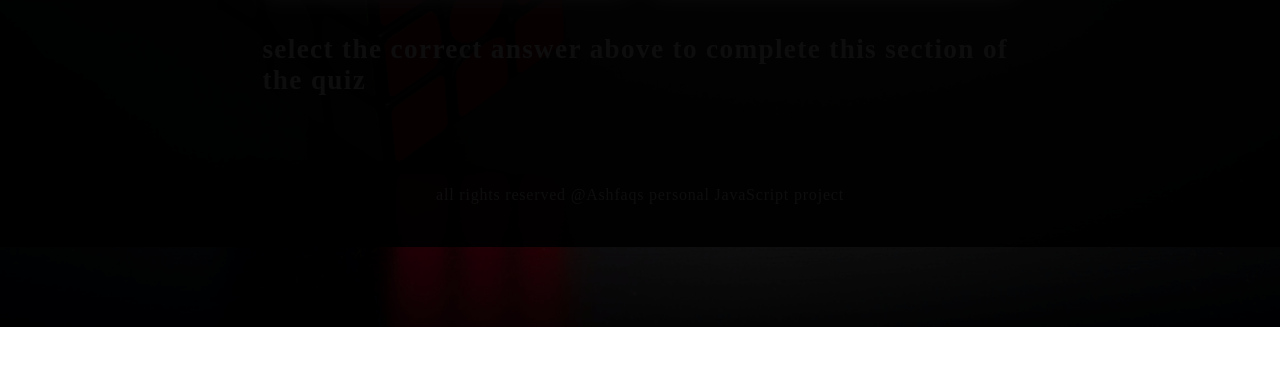
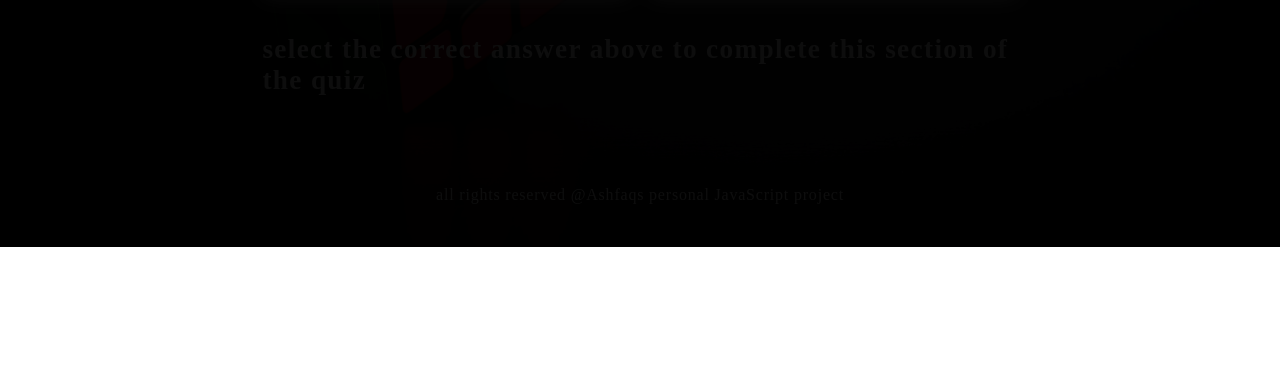
Before and after one commit to ashfaque9426/JavaScript-Quiz-Game, a plain HTML site: page index.html in a window 1280 px wide. Shown: the part 553-918 px from the top of the page. Before the commit the page ends 880 px from the top, so only its background shows below. Drawn offline with Linux system fonts and the light colour scheme.

Commit message:
changes in css rules

```diff
--- a/engine.js
+++ b/engine.js
@@ -177,7 +177,6 @@ function todoFunc(e, i) {
         mainFooter.innerHTML = `Your Score for this quiz game is ${score} out of ${questionArray.length} and the time you took is ${dySec} seconds or ${(dySec / 60).toFixed(2)} minutes. You have given ${score} correct answers. Congratulations.`;
 
         if(wrongAnssArr.length > 4) document.body.style.overflow = "auto";
-        if (wrongAnssArr.length > 6) document.styleSheets[0].rules[1].style.height = `300vh`;
 
         if (wrongAnssArr.length === 1) {
             mainFooter.innerHTML = `Your Score for this quiz game is ${score} out of ${questionArray.length} and the time you took is ${dySec} seconds or ${(dySec / 60).toFixed(2)} minutes. The question that you have given a wrong answer and the correct answer for that question is down bellow`;
--- a/styles.css
+++ b/styles.css
@@ -7,7 +7,7 @@
 
 body::before {
     width: 100%;
-    height: 110vh;
+    height: 300vh;
     content: "";
     position: absolute;
     top: 0;
@@ -18,8 +18,10 @@ body::before {
     background-image: url("./olav-ahrens-rotne-MAEbdaFe4ps-unsplash.jpg");
     background-size: cover;
     background-position: center;
+    background-attachment: fixed;
     background-repeat: no-repeat;
     filter: brightness(50%);
+
 }
 
 body {
```
Also changed, not shown: index.html (+1 -1 lines).
